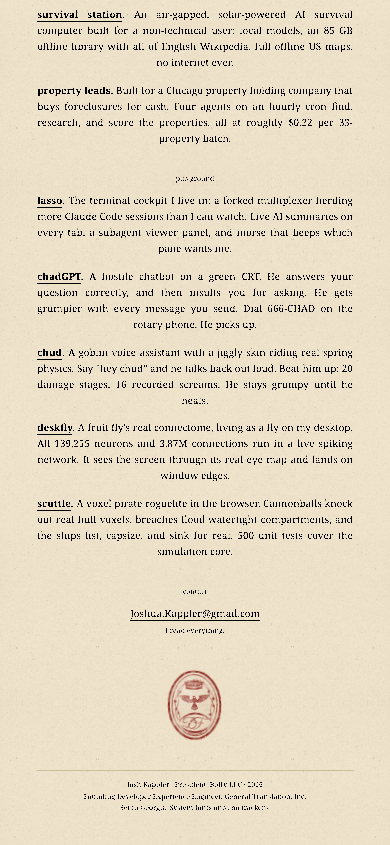
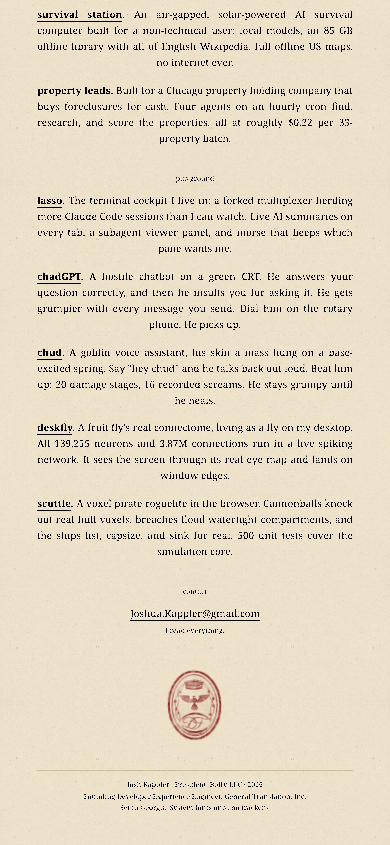
Before and after one commit to JoshKappler/portfolio, a Next.js app: page / in a window 390 px wide. Shown: the part 1117-1962 px from the top of the page. Built offline with nearby package versions, Linux system fonts and the light colour scheme.

Commit message:
playground: chud's skin is physics, the rotary phone loses its number

```diff
--- a/src/app/page.tsx
+++ b/src/app/page.tsx
@@ -82,12 +82,12 @@
   {
     name: "chadGPT",
     href: "https://chadgpt.joshuakappler.com",
-    line: 'A hostile chatbot on a green CRT. He answers your question correctly, and then insults you for asking. He gets grumpier with every message you send. Dial 666-CHAD on the rotary phone. He picks up.',
+    line: 'A hostile chatbot on a green CRT. He answers your question correctly, and then he insults you for asking it. He gets grumpier with every message you send. Dial him on the rotary phone. He picks up.',
   },
   {
     name: "chud",
     href: "https://chud.joshuakappler.com",
-    line: 'A goblin voice assistant with a jiggly skin riding real spring physics. Say "hey chud" and he talks back out loud. Beat him up: 20 damage stages, 16 recorded screams. He stays grumpy until he heals.',
+    line: 'A goblin voice assistant, his skin a mass hung on a base-excited spring. Say "hey chud" and he talks back out loud. Beat him up: 20 damage stages, 16 recorded screams. He stays grumpy until he heals.',
   },
   {
     name: "deskfly",
```
